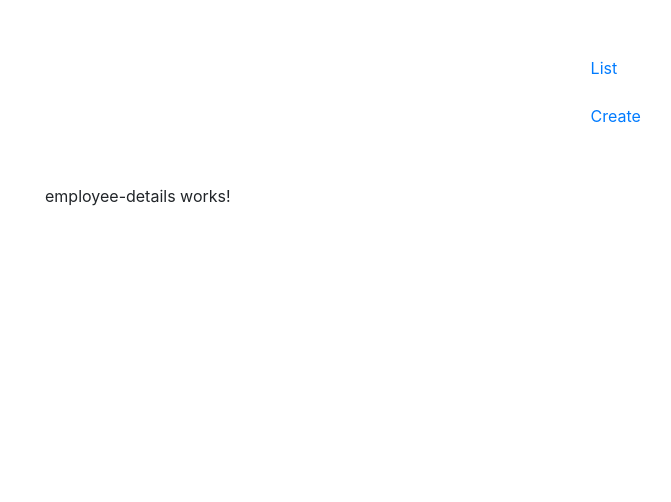
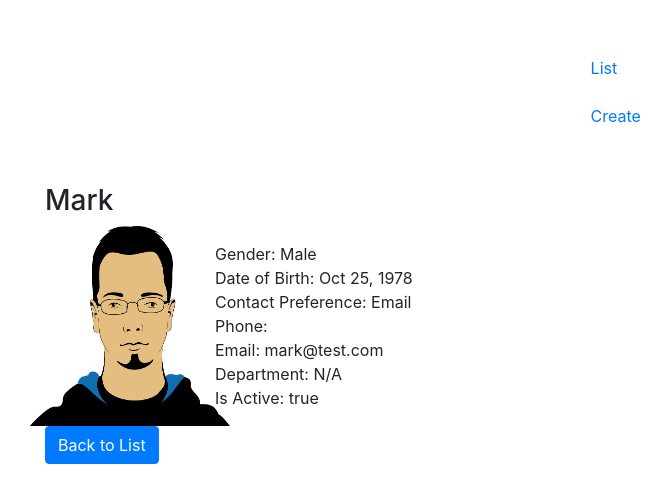
Before and after one commit to GowriKrishnamurthy/AngularCrud-, an Angular app: page /employees/1 in a window 1280 px wide. Shown: the top 502 px of the page, without its empty margins (40-711 px from the left). Built offline with nearby package versions, Linux system fonts and the light colour scheme.

Commit message:
read id from angular route param and populate emp based on that

```diff
--- a/src/app/employees/employee-details.component.css
+++ b/src/app/employees/employee-details.component.css
@@ -0,0 +1,8 @@
+.imageClass{
+    width:200px;
+    height:200px;
+}
+.vertical-align{
+    display: flex;
+    align-items: center;
+}
--- a/src/app/employees/employee-details.component.html
+++ b/src/app/employees/employee-details.component.html
@@ -1,3 +1,86 @@
-<p>
-  employee-details works!
-</p>
+<div class="panel panel-primary"  (click)="handleClick()">
+    <div class="panel-heading">
+      <h3 class="panel-title">{{employee.name}}</h3>
+    </div>
+    <div class="panel-body">
+      <div class="col-xs-10">
+
+        <div class="row vertical-align">
+
+          <div class="col-xs-4">
+            <img class="imageClass" [src]="employee.picPath" />
+          </div>
+          <div class="col-xs-8">
+
+            <div class="row">
+              <div class="col-xs-6">
+                Gender
+              </div>
+              <div class="col-xs-6">
+                : {{employee.gender}}
+              </div>
+            </div>
+            <div class="row">
+              <div class="col-xs-6">
+                Date of Birth
+              </div>
+              <div class="col-xs-6">
+                : {{employee.dateOfBirth | date}}
+              </div>
+            </div>
+            <div class="row">
+              <div class="col-xs-6">
+                Contact Preference
+              </div>
+              <div class="col-xs-6">
+                : {{employee.contactPreference}}
+              </div>
+            </div>
+            <div class="row">
+              <div class="col-xs-6">
+                Phone
+              </div>
+              <div class="col-xs-6">
+                : {{employee.phoneNumber}}
+              </div>
+            </div>
+            <div class="row">
+              <div class="col-xs-6">
+                Email
+              </div>
+              <div class="col-xs-6">
+                : {{employee.email}}
+              </div>
+            </div>
+            <div class="row">
+              <div class="col-xs-6">
+                Department
+              </div>
+              <div class="col-xs-6" [ngSwitch]="employee.department"> :
+                <span *ngSwitchCase="1"> Help Desk </span>
+                <span *ngSwitchCase="2"> HR </span>
+                <span *ngSwitchCase="3"> IT </span>
+                <span *ngSwitchCase="4"> Payroll </span>
+                <span *ngSwitchDefault> N/A </span>
+              </div>
+            </div>
+            <div class="row">
+              <div class="col-xs-6">
+                Is Active
+              </div>
+              <div class="col-xs-6">
+                : {{employee.isActive}}
+              </div>
+            </div>
+
+          </div>
+
+        </div>
+      </div>
+    </div>
+  <div class="panel-footer">
+      <a class="btn btn-primary" routerLink="/list">
+        Back to List
+      </a>
+    </div>
+  </div>
--- a/src/app/employees/employee-details.component.ts
+++ b/src/app/employees/employee-details.component.ts
@@ -1,4 +1,7 @@
 import { Component, OnInit } from '@angular/core';
+import {ActivatedRoute} from '@angular/router';
+import { EmployeeService } from './employee.service';
+import { Employee } from '../models/employee.model';
 
 @Component({
   selector: 'app-employee-details',
@@ -7,9 +10,12 @@
 })
 export class EmployeeDetailsComponent implements OnInit {
 
-  constructor() { }
+  employee: Employee;
+  constructor(private route:ActivatedRoute,
+  private employeeService:EmployeeService) { }
 
   ngOnInit() {
+    const id= +this.route.snapshot.params['id'];
+    this.employee = this.employeeService.getEmployee(id);
   }
-
 }
```
